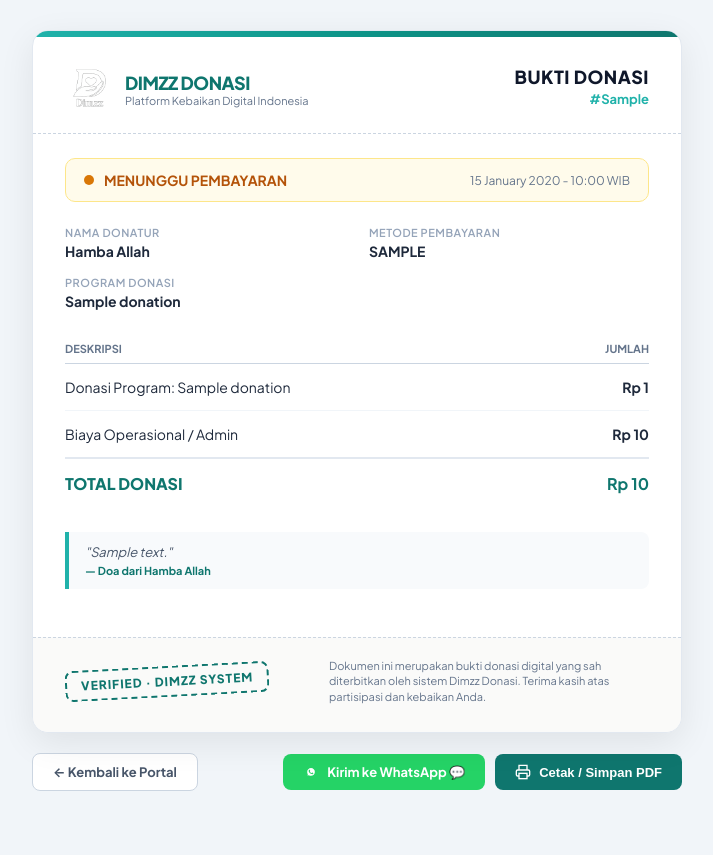
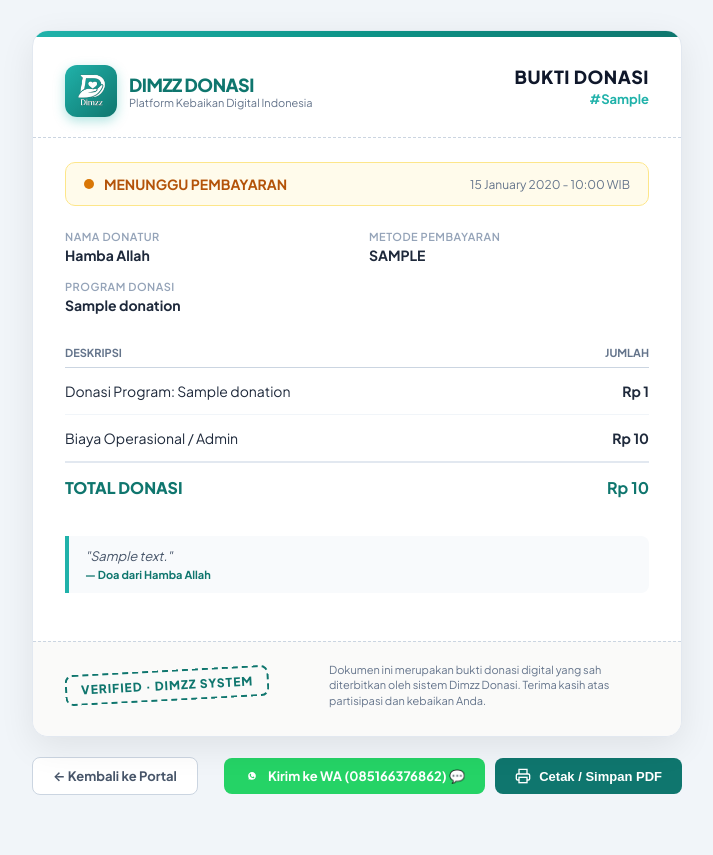
Before and after one commit to Panggilajakyy/donasi, a PHP site: the page made by kuitansi.php in a window 1280 px wide. Shown: the whole page, without its empty margins (283-996 px from the left). Before the commit the page ends 791 px from the top, so only its background shows below. Run offline with PHP 8.4, Linux system fonts and the light colour scheme; a user stored in the database is signed in; tables that the repository leaves empty hold one stand-in row (values such as "Sample post").

Commit message:
Enhance kuitansi logo visibility and set default WhatsApp destination to 085166376862

```diff
--- a/kuitansi.php
+++ b/kuitansi.php
@@ -30,7 +30,9 @@ $status = strtolower($donasi['payment_status'] ?? 'pending');
 $tglBayar = !empty($donasi['paid_at']) ? date('d F Y - H:i', strtotime($donasi['paid_at'])) . ' WIB' : date('d F Y - H:i', strtotime($donasi['created_at'])) . ' WIB';
 
 // Buat tautan share / notifikasi WhatsApp
-$waUrl = getTautanWhatsApp($donasi['donator_phone'] ?: '', generateTeksWADonasi($donasi));
+$targetPhone = !empty($donasi['donator_phone']) ? $donasi['donator_phone'] : '085166376862';
+$waUrl = getTautanWhatsApp($targetPhone, generateTeksWADonasi($donasi));
+$waAdminUrl = getTautanWhatsApp('085166376862', generateTeksWADonasi($donasi));
 ?>
 <!DOCTYPE html>
 <html lang="id">
@@ -89,9 +91,22 @@ $waUrl = getTautanWhatsApp($donasi['donator_phone'] ?: '', generateTeksWADonasi(
             gap: 12px;
         }
 
+        .brand-logo-wrap {
+            width: 52px;
+            height: 52px;
+            border-radius: 12px;
+            background: linear-gradient(135deg, #20b2aa, #0f766e);
+            display: flex;
+            align-items: center;
+            justify-content: center;
+            box-shadow: 0 4px 12px rgba(32, 178, 170, 0.35);
+            flex-shrink: 0;
+            padding: 6px;
+        }
+
         .brand-logo {
-            width: 48px;
-            height: 48px;
+            width: 100%;
+            height: 100%;
             object-fit: contain;
         }
 
@@ -362,7 +377,9 @@ $waUrl = getTautanWhatsApp($donasi['donator_phone'] ?: '', generateTeksWADonasi(
 
         <div class="receipt-header">
             <div class="brand-box">
-                <img src="logo.png" alt="Dimzz Logo" class="brand-logo">
+                <div class="brand-logo-wrap">
+                    <img src="logo.png" alt="Dimzz Logo" class="brand-logo">
+                </div>
                 <div>
                     <div class="brand-name">DIMZZ DONASI</div>
                     <div class="brand-sub">Platform Kebaikan Digital Indonesia</div>
@@ -451,12 +468,12 @@ $waUrl = getTautanWhatsApp($donasi['donator_phone'] ?: '', generateTeksWADonasi(
         <a href="db.php" class="btn-action btn-back">
             ← Kembali ke Portal
         </a>
-        <div style="display:flex;gap:10px;">
-            <a href="<?= $waUrl ?>" target="_blank" class="btn-action" style="background:#25D366;color:#ffffff;">
+        <div style="display:flex;gap:10px;flex-wrap:wrap;">
+            <a href="<?= htmlspecialchars($waAdminUrl) ?>" target="_blank" class="btn-action" style="background:#25D366;color:#ffffff;">
                 <svg width="16" height="16" viewBox="0 0 24 24" fill="currentColor">
                     <path d="M12.031 6.172c-3.181 0-5.767 2.586-5.768 5.766-.001 1.298.38 2.27 1.019 3.287l-.582 2.128 2.182-.573c.978.58 1.911.928 3.145.929 3.178 0 5.767-2.587 5.768-5.766.001-3.187-2.575-5.77-5.764-5.771zm3.392 8.244c-.144.405-.837.774-1.17.824-.299.045-.677.063-1.092-.069-.252-.08-.575-.187-.988-.365-1.739-.751-2.874-2.502-2.961-2.617-.087-.116-.708-.94-.708-1.793s.448-1.273.607-1.446c.159-.173.346-.217.462-.217l.332.007c.106.005.249-.04.39.298.144.347.491 1.2.534 1.287.043.087.072.188.014.304-.058.116-.087.188-.173.289l-.26.304c-.087.086-.177.18-.076.354.101.174.449.741.964 1.201.662.591 1.221.774 1.394.86.174.086.275.072.376-.044.101-.116.433-.506.549-.68.116-.173.231-.145.39-.086.159.058 1.011.477 1.184.564.173.086.289.13.332.202.043.073.043.419-.101.824z"/>
                 </svg>
-                Kirim ke WhatsApp 💬
+                Kirim ke WA (085166376862) 💬
             </a>
             <button onclick="window.print()" class="btn-action btn-print">
                 <svg width="16" height="16" fill="none" stroke="currentColor" stroke-width="2" viewBox="0 0 24 24">
--- a/notif_helper.php
+++ b/notif_helper.php
@@ -36,8 +36,11 @@ function generateTeksWADonasi(array $donasi): string
 
     // Buat URL kuitansi
     $protocol = (!empty($_SERVER['HTTPS']) && $_SERVER['HTTPS'] !== 'off') ? "https://" : "http://";
-    $host = $_SERVER['HTTP_HOST'] ?? 'localhost';
-    $receiptUrl = $protocol . $host . "/donasi/kuitansi.php?invoice=" . urlencode($invoice);
+    $host = $_SERVER['HTTP_HOST'] ?? 'dimzdonasi.infinityfree.io';
+    // Cek apakah ada subfolder /donasi/ atau di root
+    $scriptDir = dirname($_SERVER['SCRIPT_NAME'] ?? '');
+    $basePath = ($scriptDir === '/' || $scriptDir === '\\' || $scriptDir === '.') ? '' : rtrim($scriptDir, '/\\');
+    $receiptUrl = $protocol . $host . $basePath . "/kuitansi.php?invoice=" . urlencode($invoice);
 
     $msg = "✨ *DIMZZ DONASI — BUKTI DONASI RESMI* ✨\n\n";
     $msg .= "Assalamu’alaikum Warahmatullahi Wabarakatuh,\n";
```
